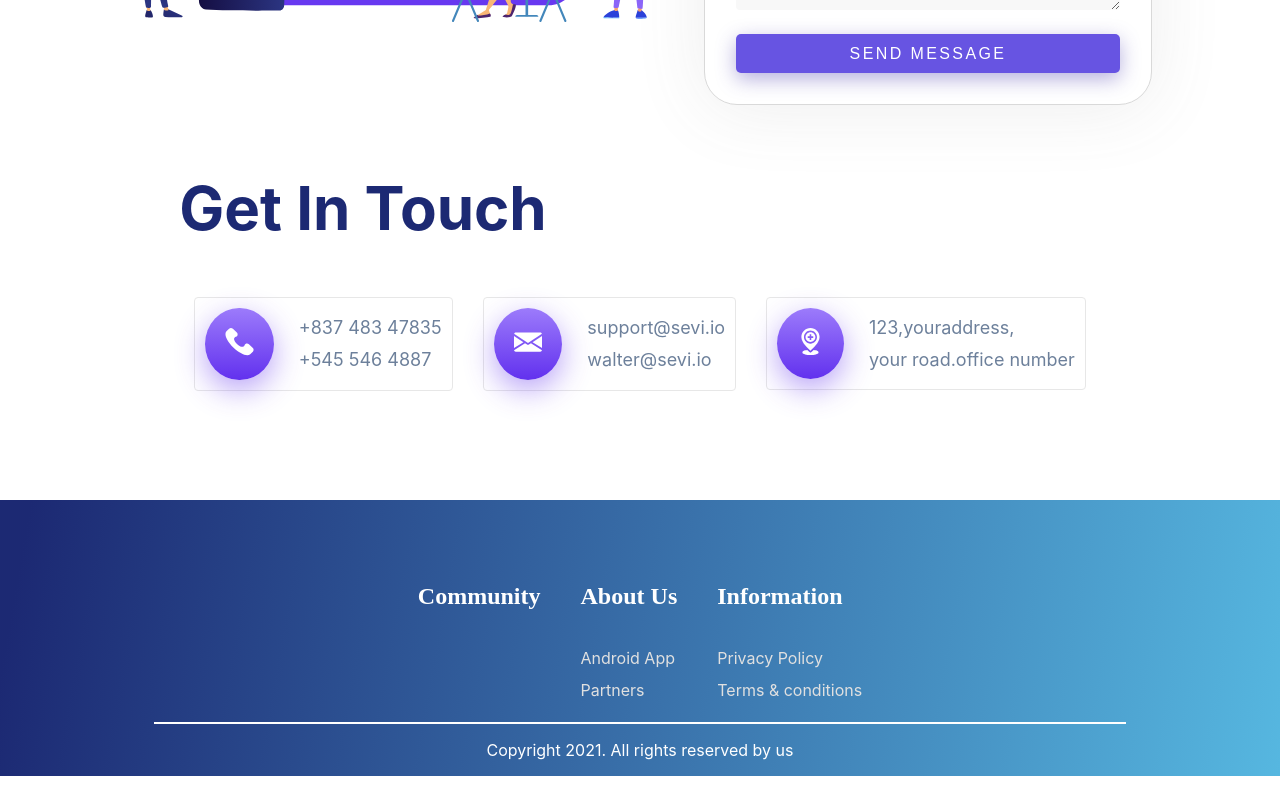
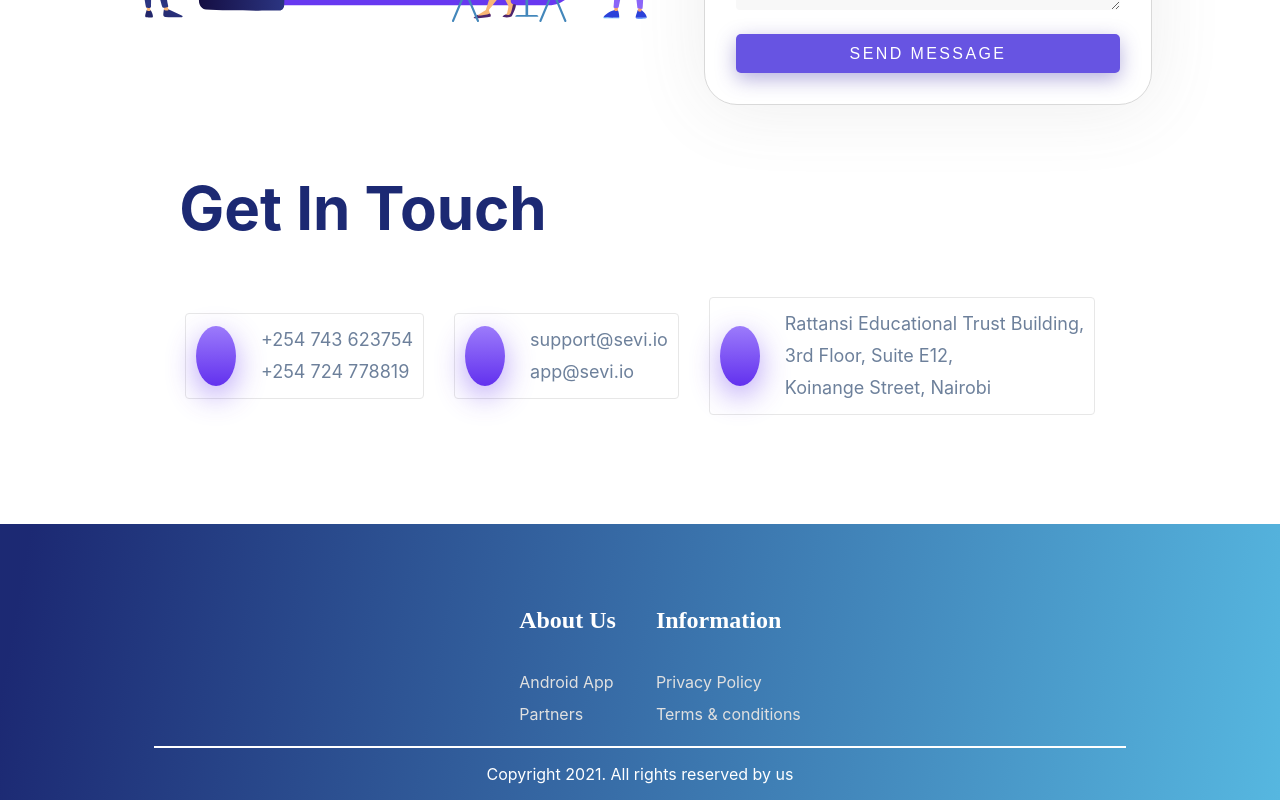
Before and after one commit to awwiel/Sevi-Landing, a Next.js app: page /contact in a window 1280 px wide. Shown: the part 791-1591 px from the top of the page. Before the commit the page ends 1567 px from the top, so only its background shows below. Built offline with nearby package versions, Linux system fonts and the light colour scheme; a web font is replaced by a local one; what styletron-engine-atomic, styletron-react would draw is missing.

Commit message:
contact details

```diff
--- a/components/Footer.jsx
+++ b/components/Footer.jsx
@@ -8,7 +8,7 @@ const Footer = () => {
     <div className={styles.footer}>
       <div className={styles.footerContainer}>
         <ul className={styles.footerHeader}>
-          <li className={styles.footerTab}>Community</li>
+          {/* <li className={styles.footerTab}>Community</li> */}
           {/* <li className={styles.footerTab}>For Talents</li>
           <li className={styles.footerTab}>For Companies</li>
           <li className={styles.footerTab}>Facebook Group</li>
--- a/pages/contact.jsx
+++ b/pages/contact.jsx
@@ -63,9 +63,9 @@ const Contact = () => {
               <Image src="/images/callIcon.svg" width={35} height={35} />
             </div>
             <span className={styles.serviceRight}>
-              +837 483 47835
+            +254 743 623754
               <br />
-              +545 546 4887
+              +254 724 778819
             </span>
           </div>
           <div className={styles.bannerService}>
@@ -75,7 +75,7 @@ const Contact = () => {
             <span className={styles.serviceRight}>
               support@sevi.io
               <br />
-              walter@sevi.io
+              app@sevi.io
             </span>
           </div>
           <div className={styles.bannerService}>
@@ -83,9 +83,10 @@ const Contact = () => {
               <Image src="/images/locationIcon.svg" width={35} height={35} />
             </div>
             <span className={styles.serviceRight}>
-              123,youraddress,
-              <br />
-              your road.office number
+            Rattansi Educational Trust Building,       <br />
+3rd Floor, Suite E12,       <br />
+Koinange Street,
+Nairobi
             </span>
           </div>
         </div>
```
